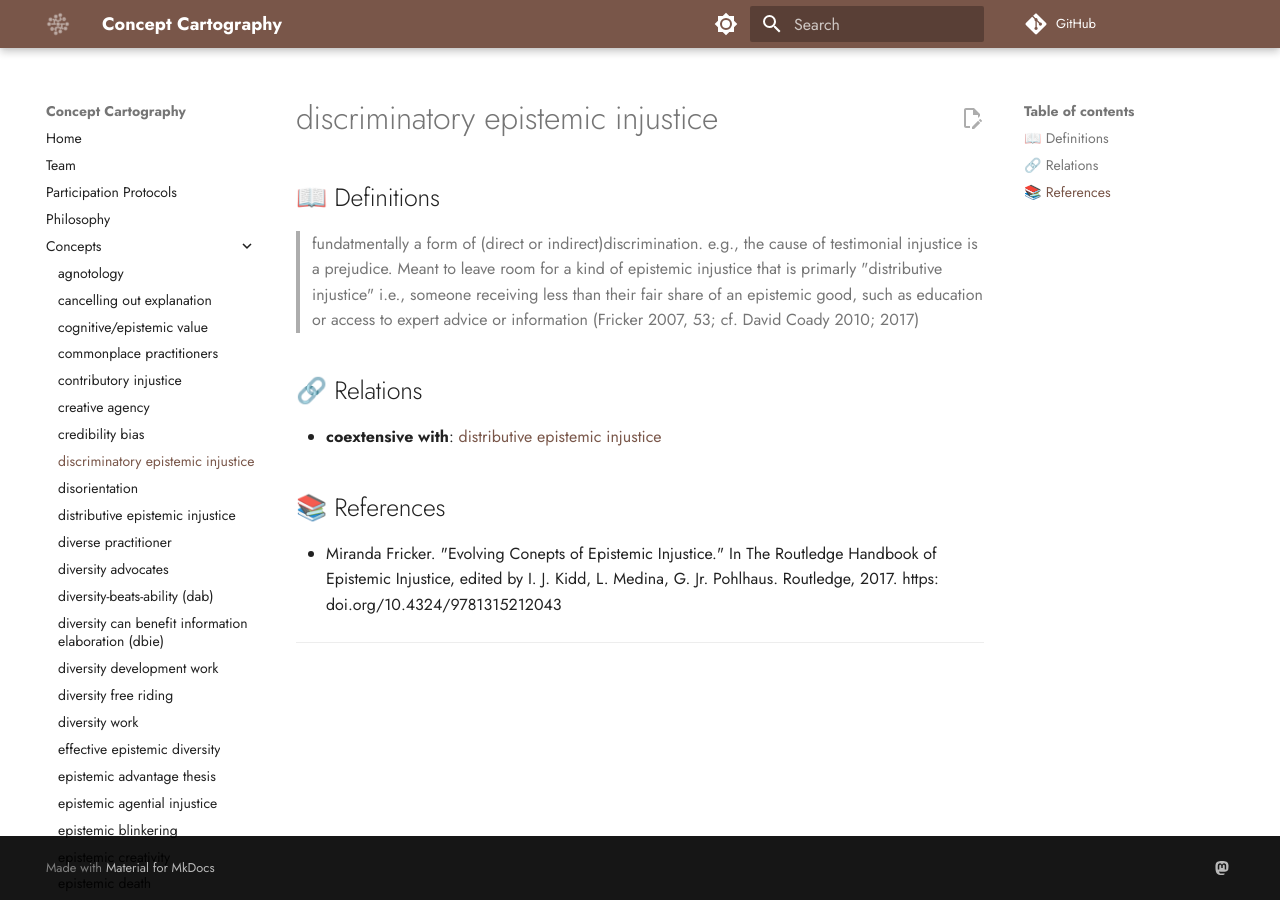
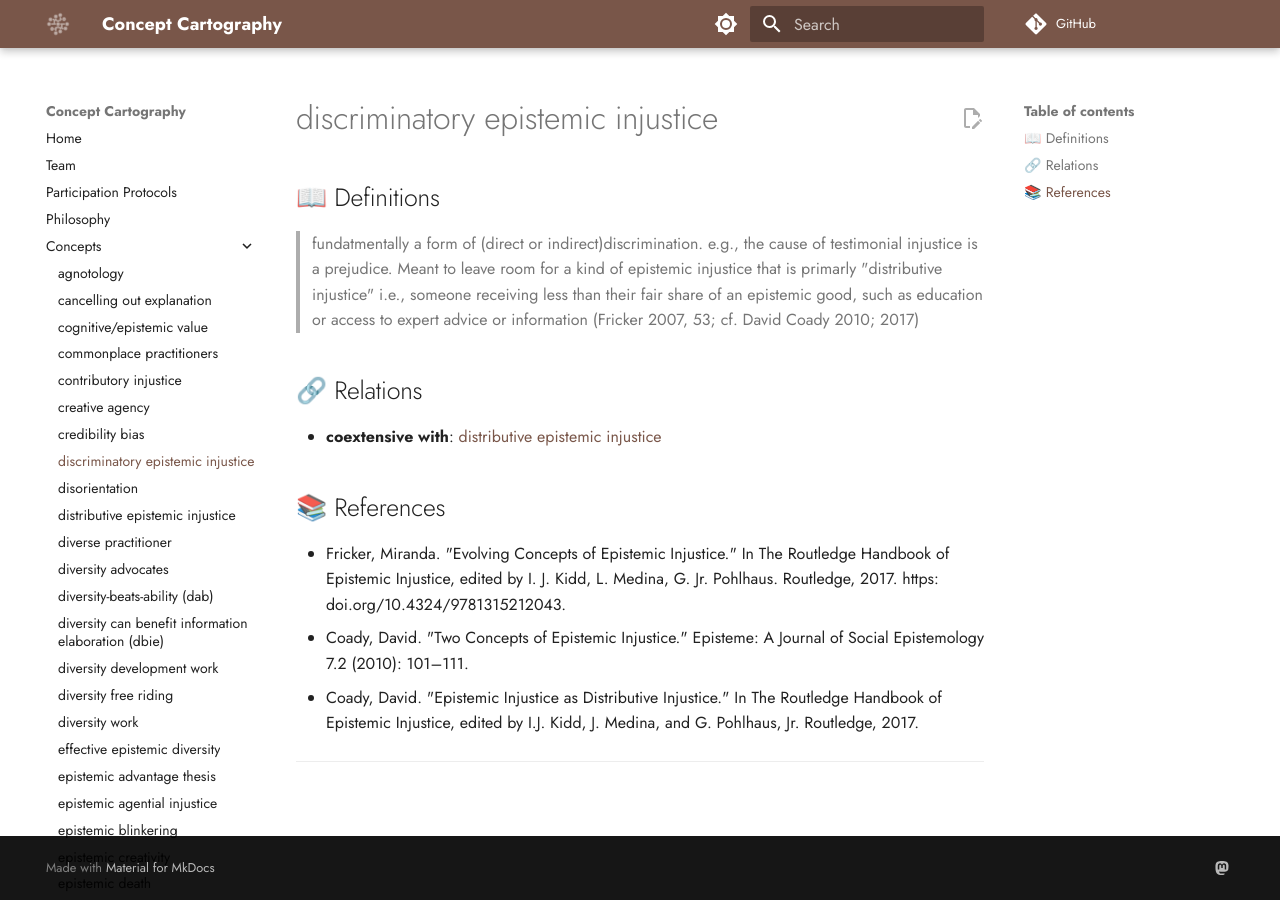
Before and after one commit to conceptcartography/conceptcartography, an MkDocs documentation site: the page built from docs/concepts/discriminatory-epistemic-injustice.md, in a window 1280 px wide. Built offline with MkDocs 1.6.1 and Material for MkDocs 9.7.7, drawn with Linux system fonts in a browser that asks for light colours; comment, search, counter and statistics services are not loaded; the version menu is left out.

Commit message:
Update discriminatory-epistemic-injustice.md

```diff
--- a/docs/concepts/discriminatory-epistemic-injustice.md
+++ b/docs/concepts/discriminatory-epistemic-injustice.md
@@ -1,8 +1,7 @@
 ---
 concept: discriminatory epistemic injustice
 references:
-- 'Miranda Fricker. "Evolving Conepts of Epistemic Injustice." In The Routledge Handbook of Epistemic Injustice, edited by I. J.  Kidd,
-  L. Medina, G. Jr. Pohlhaus. Routledge, 2017. https: doi.org/10.4324/9781315212043'
+- 'Fricker, Miranda. "Evolving Concepts of Epistemic Injustice." In The Routledge Handbook of Epistemic Injustice, edited by I. J. Kidd, L. Medina, G. Jr. Pohlhaus. Routledge, 2017. https: doi.org/10.4324/97813152120433.'
 definitions:
 - fundatmentally a form of (direct or indirect) discrimination. e.g., the cause of
   testimonial injustice is a prejudice. Meant to leave room for a kind of epistemic
@@ -27,8 +26,9 @@ relations:
 
 ## 📚 References
 
-- Miranda Fricker. "Evolving Conepts of Epistemic Injustice." In The Routledge Handbook of Epistemic Injustice, edited by I. J.  Kidd,
-  L. Medina, G. Jr. Pohlhaus. Routledge, 2017. https: doi.org/10.4324/9781315212043
+- Fricker, Miranda. "Evolving Concepts of Epistemic Injustice." In The Routledge Handbook of Epistemic Injustice, edited by I. J. Kidd, L. Medina, G. Jr. Pohlhaus. Routledge, 2017. https: doi.org/10.4324/9781315212043.
+- Coady, David. "Two Concepts of Epistemic Injustice." Episteme: A Journal of Social Epistemology 7.2 (2010): 101–111.
+- Coady, David. "Epistemic Injustice as Distributive Injustice." In The Routledge Handbook of Epistemic Injustice, edited by I.J. Kidd, J. Medina, and G. Pohlhaus, Jr. Routledge, 2017.
 
 ---
 
```
